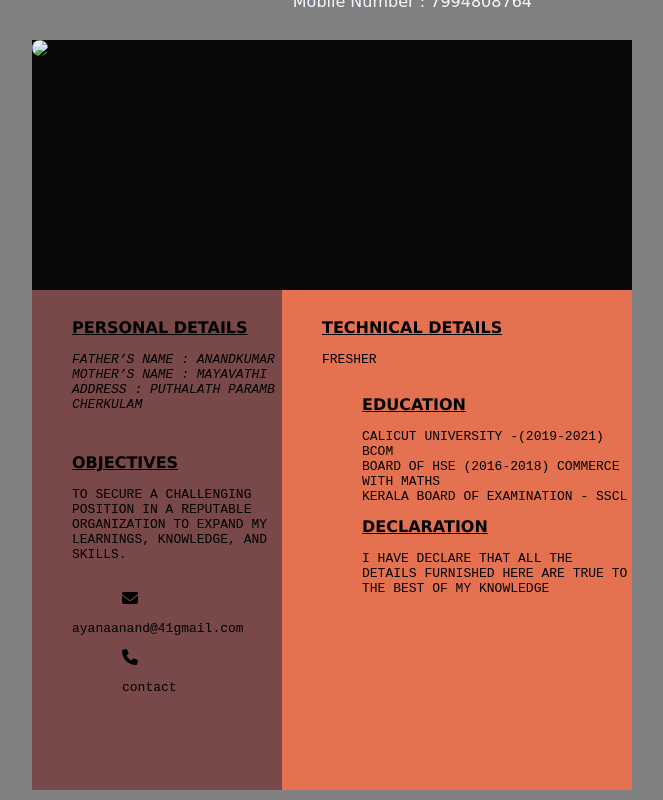
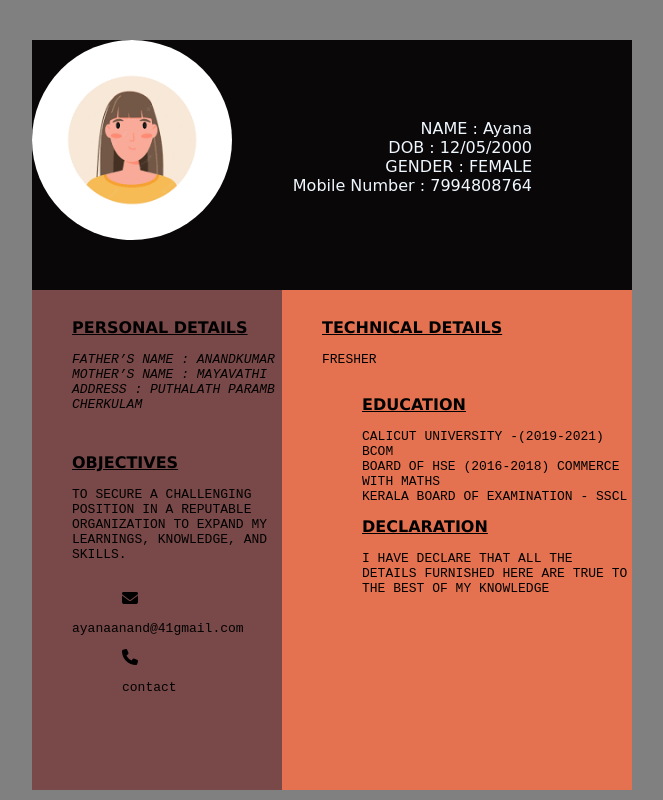
Before and after one commit to ayanaanand/ayana, a plain HTML site: page index.html in a window 1280 px wide. Shown: the whole page, without its empty margins (386-1049 px from the left). Drawn offline with Linux system fonts and the light colour scheme.

Commit message:
Update index.html

```diff
--- a/index.html
+++ b/index.html
@@ -14,7 +14,7 @@
    <div class="full" >
 
     <div class="container">
-        <img src="../resume html_ayana/4.png">
+        <img src="4.png">
 
         <p class="font"> NAME        :   Ayana  <br>
          DOB            :   12/05/2000 <br>
```
